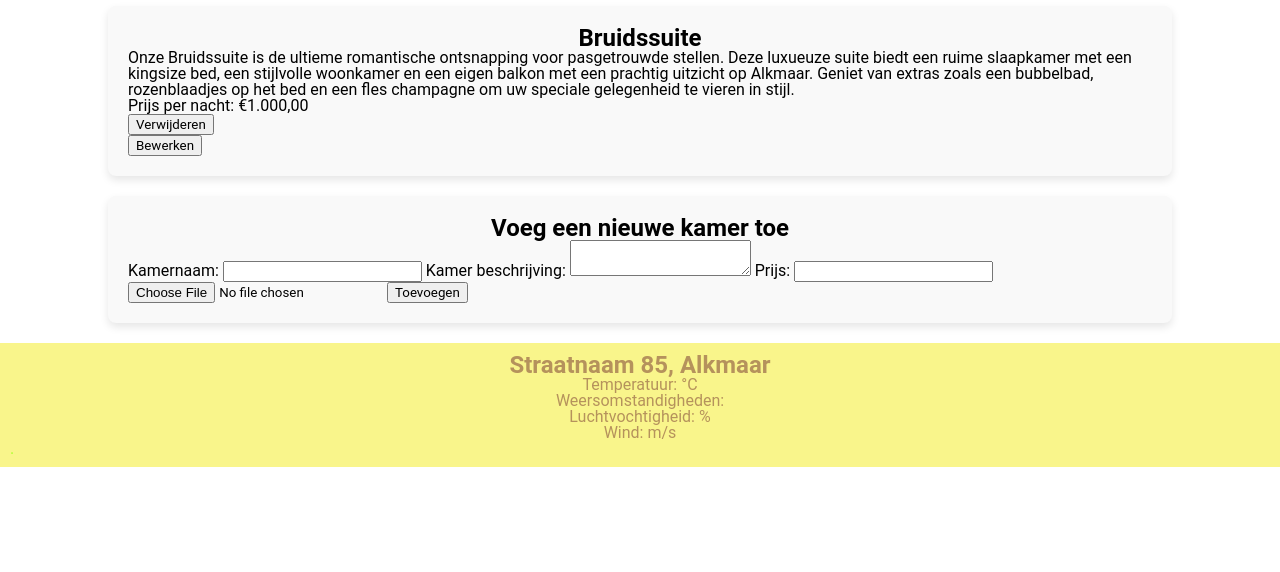
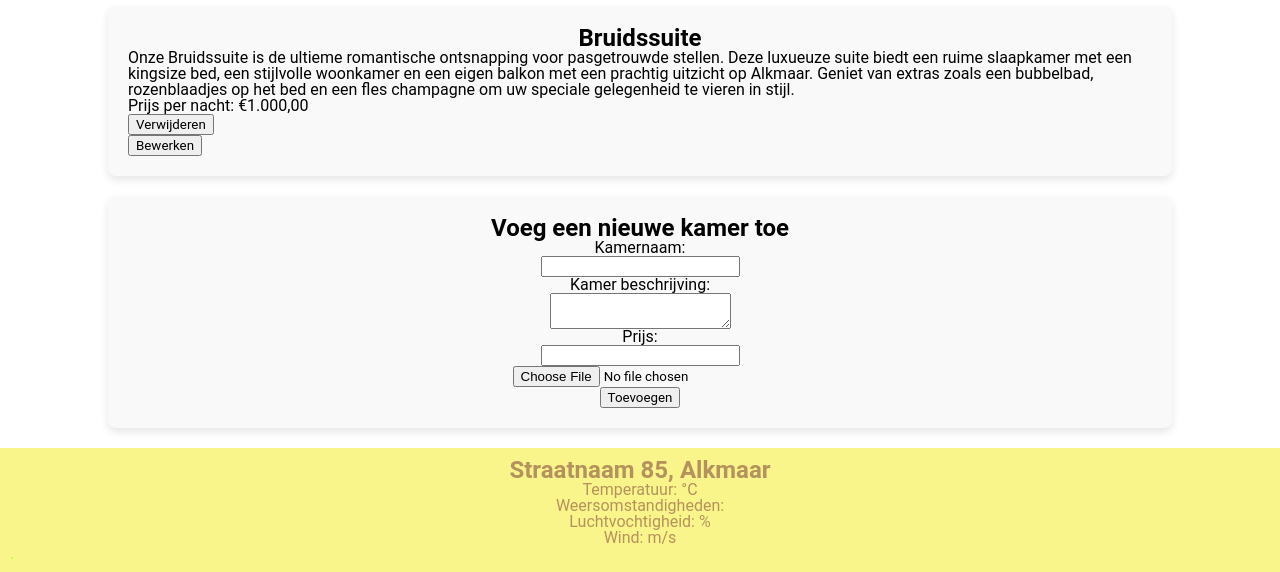
Before and after one commit to Duko-Wolf/Hotel, a PHP site: page /kameraanpassen.php in a window 1280 px wide. Shown: the part 1267-1839 px from the top of the page. Before the commit the page ends 1734 px from the top, so only its background shows below. Run offline with PHP 8.4, Linux system fonts and the light colour scheme; a user stored in the database is signed in; data comes from the database, SQL or seed files in the repository; some libraries are stand-ins or nearby versions.

Commit message:
onder elkaar

```diff
--- a/kameraanpassen.php
+++ b/kameraanpassen.php
@@ -65,9 +65,9 @@ $kamers = $stmt->fetchAll(PDO::FETCH_ASSOC);
 
 
         <section>
-            <article>
+            <article class="kamer_toevoegen">
                 <h2>Voeg een nieuwe kamer toe</h2>
-                <form method="post" enctype="multipart/form-data">
+                <form method="post" enctype="multipart/form-data" class="kamerToevoegen">
                     <label for="kamerNaam">Kamernaam:</label>
                     <input type="text" id="kamerNaam" name="kamerNaam" required>
 
@@ -93,7 +93,7 @@ $kamers = $stmt->fetchAll(PDO::FETCH_ASSOC);
             <div class="modal-content">
                 <span class="close">&times;</span>
                 <h2>Kamer bewerken</h2>
-                <form id="editForm" method="post" enctype="multipart/form-data">
+                <form id="editForm" method="post" enctype="multipart/form-data" class="editForm">
                     <input type="hidden" id="editKamerID" name="kamersID">
 
                     <label for="editKamerNaam">Kamernaam:</label>
--- a/styling/global.css
+++ b/styling/global.css
@@ -81,6 +81,9 @@ section{
 }
 
 .modal-content {
+    display: flex;
+    align-items: center;
+    flex-direction: column;
     background-color: white;
     margin: 10% auto;
     padding: 20px;
@@ -98,7 +101,39 @@ section{
     cursor: pointer;
 }
 
+.editForm {
+    display: flex;
+    flex-direction: column;
+    align-items: center;
+    width: 50%;
+}
 
+.kamerToevoegen {
+    display: flex;
+    flex-direction: column;
+    align-items: center;
+    width: 50%;
+}
+
+.kamer_toevoegen {
+    display: flex;
+    flex-direction: column;
+    align-items: center;
+}
+
+.contact {
+    display: flex;
+    justify-content: center;
+    flex-direction: column;
+    align-items: center;
+}
+
+.contactForm {
+    display: flex;
+    flex-direction: column;
+    width: 50%;
+    align-items: center;
+}
 
 footer {
     background-color: var(--secondary-color);
```
